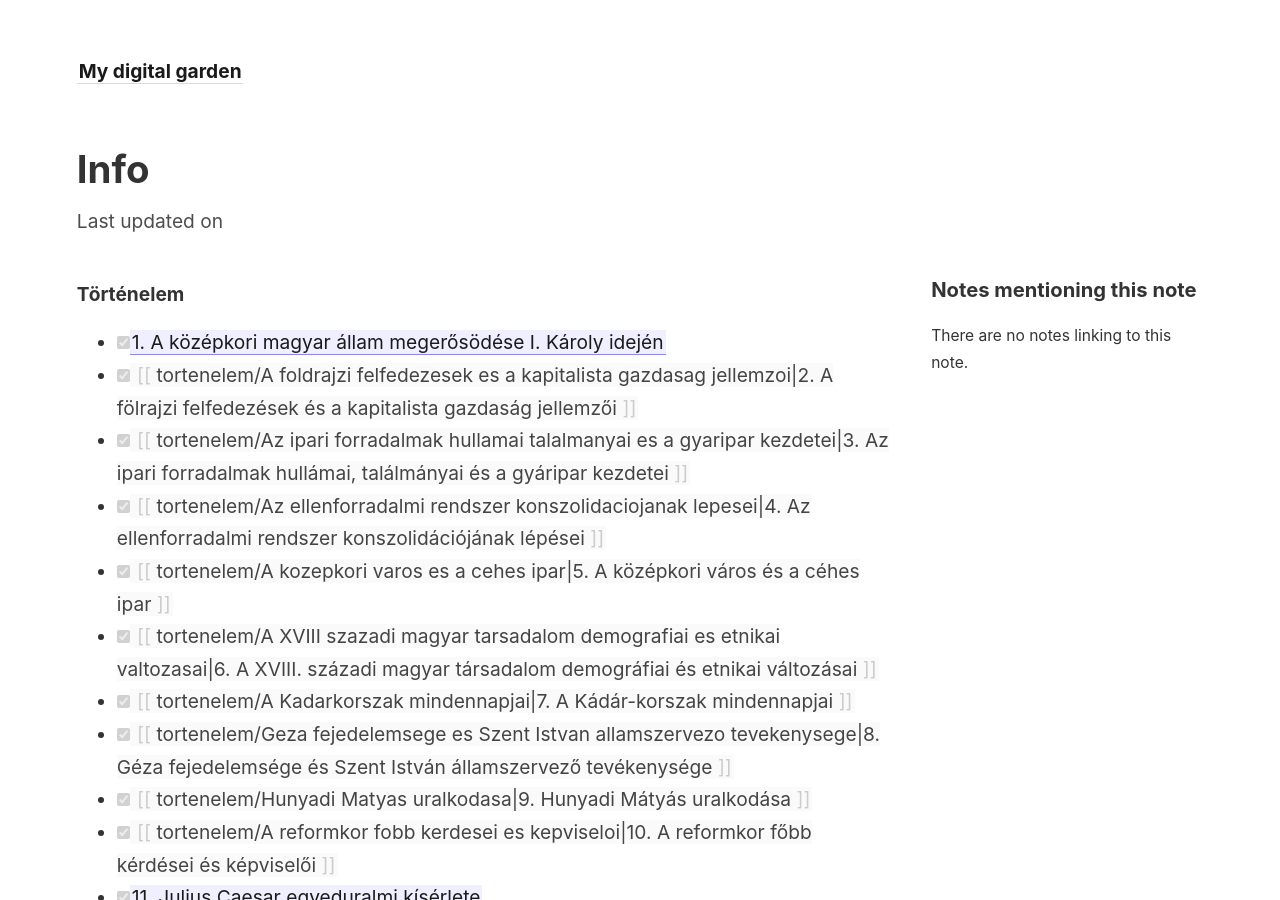
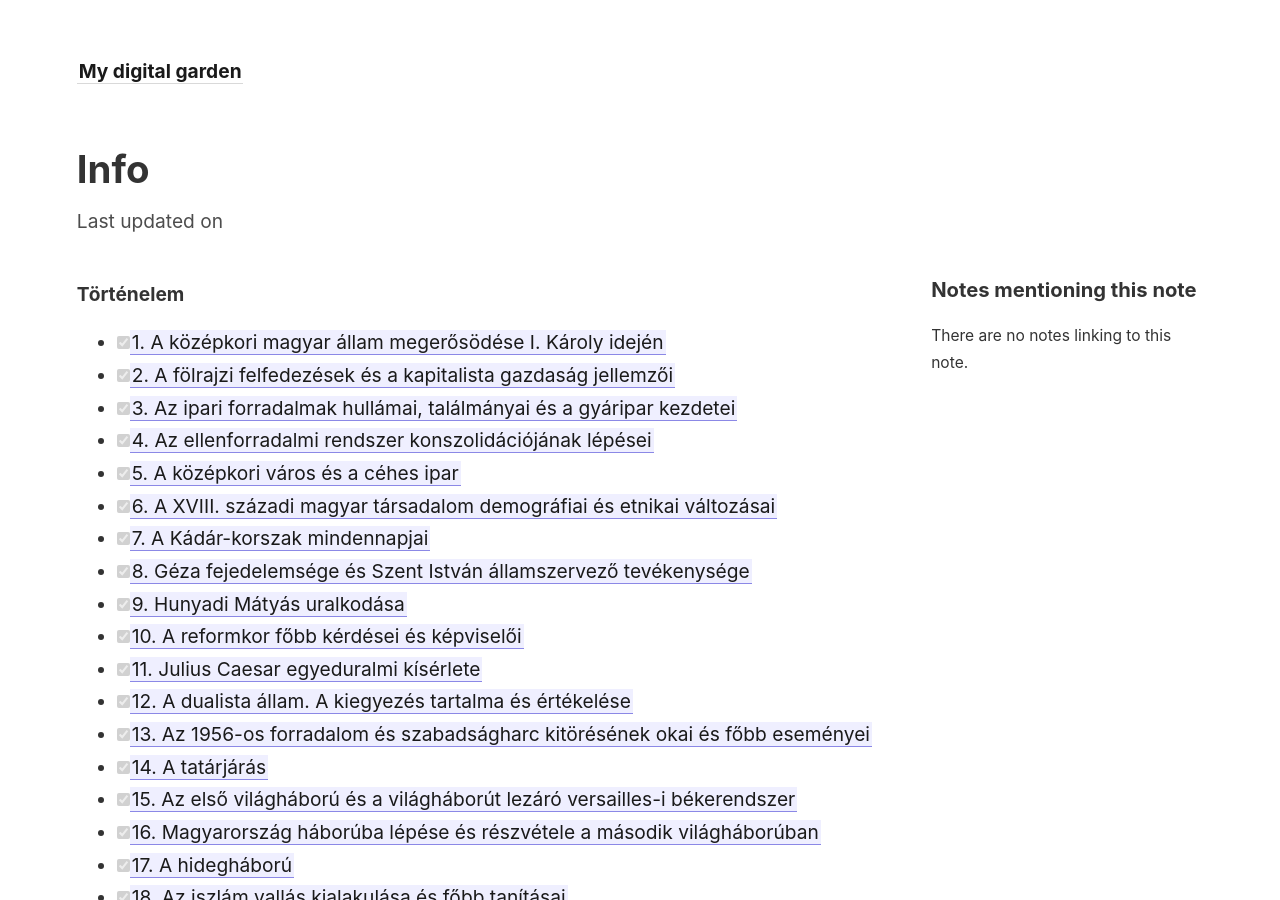
Before and after one commit to Danvenrit/jegyzet-jegyzetek, a Jekyll site: the page built from _notes/tortenelem/info.md, in a window 1280 px wide and 900 px high. Built offline with Jekyll 4.4.1, drawn with Linux system fonts in a browser that asks for light colours; some of the changed text lies outside the part shown.

Commit message:
asdsasdada

```diff
--- a/_notes/tortenelem/Az ipari forradalmak hullamai talalmanyai es a gyaripar kezdetei.md
+++ b/_notes/tortenelem/Az ipari forradalmak hullamai talalmanyai es a gyaripar kezdetei.md
@@ -1,5 +1,7 @@
 # Az ipari forradalmak hullámai és a gyáripar kezdetei
 ---
+title: Az ipari forradalmak hullamai talalmanyai es a gyaripar kezdetei
+
 ### Az ipari forradalom előzményei Angliában
 A 18. századi mezőgazdasági fejlődések alapozták meg az ipari forradalmat Angliában, kialakult a vetésforgó ami már elegendő élelmet tudott biztosítani és emiatt megnövekedett a népesség és a piac. Céheket háttérbe szorították a manufaktúrák ahol bérmunkásokat alkalmaztak. Bekerítések nevén, jobbágyokat elűzték és manufaktúrákba állították őket, emiatt olcsó munkaerő állt rendelkezésre. A gyarmati piacok bővültek a népességnövekedés hatására mivel fokozta a keresletet. Kialakul a szabadversenyes kapitalizmus ami miatt szabadabban lehetett vállalkozást indítani és befektetőket találni. Kialakul a fonaléhség, textilipar lesz a húzóágazat, nem drága és egyszerű technológia. (John Kay, szövőgép)
 ***
--- a/_notes/tortenelem/info.md
+++ b/_notes/tortenelem/info.md
@@ -1,21 +1,21 @@
 #### Történelem
 - [x] [[A kozepkori magyar allam megerosodese I Karoly idejen|1. A középkori magyar állam megerősödése I. Károly idején]]
-- [x] [[tortenelem/A foldrajzi felfedezesek es a kapitalista gazdasag jellemzoi|2. A fölrajzi felfedezések és a kapitalista gazdaság jellemzői]]
-- [x] [[tortenelem/Az ipari forradalmak hullamai talalmanyai es a gyaripar kezdetei|3. Az ipari forradalmak hullámai, találmányai és a gyáripar kezdetei]]
-- [x] [[tortenelem/Az ellenforradalmi rendszer konszolidaciojanak lepesei|4. Az ellenforradalmi rendszer konszolidációjának lépései]]
-- [x] [[tortenelem/A kozepkori varos es a cehes ipar|5. A középkori város és a céhes ipar]]
-- [x] [[tortenelem/A XVIII szazadi magyar tarsadalom demografiai es etnikai valtozasai|6. A XVIII. századi magyar társadalom demográfiai és etnikai változásai]]
-- [x] [[tortenelem/A Kadarkorszak mindennapjai|7. A Kádár-korszak mindennapjai]]
-- [x] [[tortenelem/Geza fejedelemsege es Szent Istvan allamszervezo tevekenysege|8. Géza fejedelemsége és Szent István államszervező tevékenysége]]
-- [x] [[tortenelem/Hunyadi Matyas uralkodasa|9. Hunyadi Mátyás uralkodása]]
-- [x] [[tortenelem/A reformkor fobb kerdesei es kepviseloi|10. A reformkor főbb kérdései és képviselői]]
+- [x] [[A foldrajzi felfedezesek es a kapitalista gazdasag jellemzoi|2. A fölrajzi felfedezések és a kapitalista gazdaság jellemzői]]
+- [x] [[Az ipari forradalmak hullamai talalmanyai es a gyaripar kezdetei|3. Az ipari forradalmak hullámai, találmányai és a gyáripar kezdetei]]
+- [x] [[Az ellenforradalmi rendszer konszolidaciojanak lepesei|4. Az ellenforradalmi rendszer konszolidációjának lépései]]
+- [x] [[A kozepkori varos es a cehes ipar|5. A középkori város és a céhes ipar]]
+- [x] [[A XVIII szazadi magyar tarsadalom demografiai es etnikai valtozasai|6. A XVIII. századi magyar társadalom demográfiai és etnikai változásai]]
+- [x] [[A Kadarkorszak mindennapjai|7. A Kádár-korszak mindennapjai]]
+- [x] [[Geza fejedelemsege es Szent Istvan allamszervezo tevekenysege|8. Géza fejedelemsége és Szent István államszervező tevékenysége]]
+- [x] [[Hunyadi Matyas uralkodasa|9. Hunyadi Mátyás uralkodása]]
+- [x] [[A reformkor fobb kerdesei es kepviseloi|10. A reformkor főbb kérdései és képviselői]]
 - [x] [[Julius Caesar egyeduralmi kiserlete|11. Julius Caesar egyeduralmi kísérlete]]
-- [x] [[tortenelem/A dualista allam A kiegyezes tartalma es ertekelese|12. A dualista állam. A kiegyezés tartalma és értékelése]]
-- [x] [[tortenelem/Az 1956os forradalom es szabadsagharc kitoresenek okai es fobb esemenyei|13. Az 1956-os forradalom és szabadságharc kitörésének okai és főbb eseményei]]
-- [x] [[tortenelem/A tatarjaras|14. A tatárjárás]]
-- [x] [[tortenelem/Az elso vilaghaboru es a vilaghaborut lezaro versailles-i bekerendszer|15. Az első világháború és a világháborút lezáró versailles-i békerendszer]]
+- [x] [[A dualista allam A kiegyezes tartalma es ertekelese|12. A dualista állam. A kiegyezés tartalma és értékelése]]
+- [x] [[Az 1956os forradalom es szabadsagharc kitoresenek okai es fobb esemenyei|13. Az 1956-os forradalom és szabadságharc kitörésének okai és főbb eseményei]]
+- [x] [[A tatarjaras|14. A tatárjárás]]
+- [x] [[Az elso vilaghaboru es a vilaghaborut lezaro versailles-i bekerendszer|15. Az első világháború és a világháborút lezáró versailles-i békerendszer]]
 - [x] [[Magyarorszag haboruba lepese es reszvetele a masodik vilaghaboruban|16. Magyarország háborúba lépése és részvétele a második világháborúban]]
 - [x] [[A hideghaboru|17. A hidegháború]]
-- [x] [[tortenelem/Az iszlam vallas kialakulasa es fobb tanitasai|18. Az iszlám vallás kialakulása és főbb tanításai]]
+- [x] [[Az iszlam vallas kialakulasa es fobb tanitasai|18. Az iszlám vallás kialakulása és főbb tanításai]]
 - [x] [[Diktaturak a ket vilaghaboruk kozott|19. Diktatúrák a két világháború között]]
-- [x] [[tortenelem/Az Europai Unio alapelvei intezmenyei es mukodese|20. Az Európai Unió alapelvei, intézményei és működése]]
+- [x] [[Az Europai Unio alapelvei intezmenyei es mukodese|20. Az Európai Unió alapelvei, intézményei és működése]]
```
Also changed, not shown: _notes/tortenelem/A foldrajzi felfedezesek es a kapitalista gazdasag jellemzoi.md (+1 -1 lines), _notes/tortenelem/A kozepkori magyar allam megerosodese I Karoly idejen.md (+1 -0 lines).
